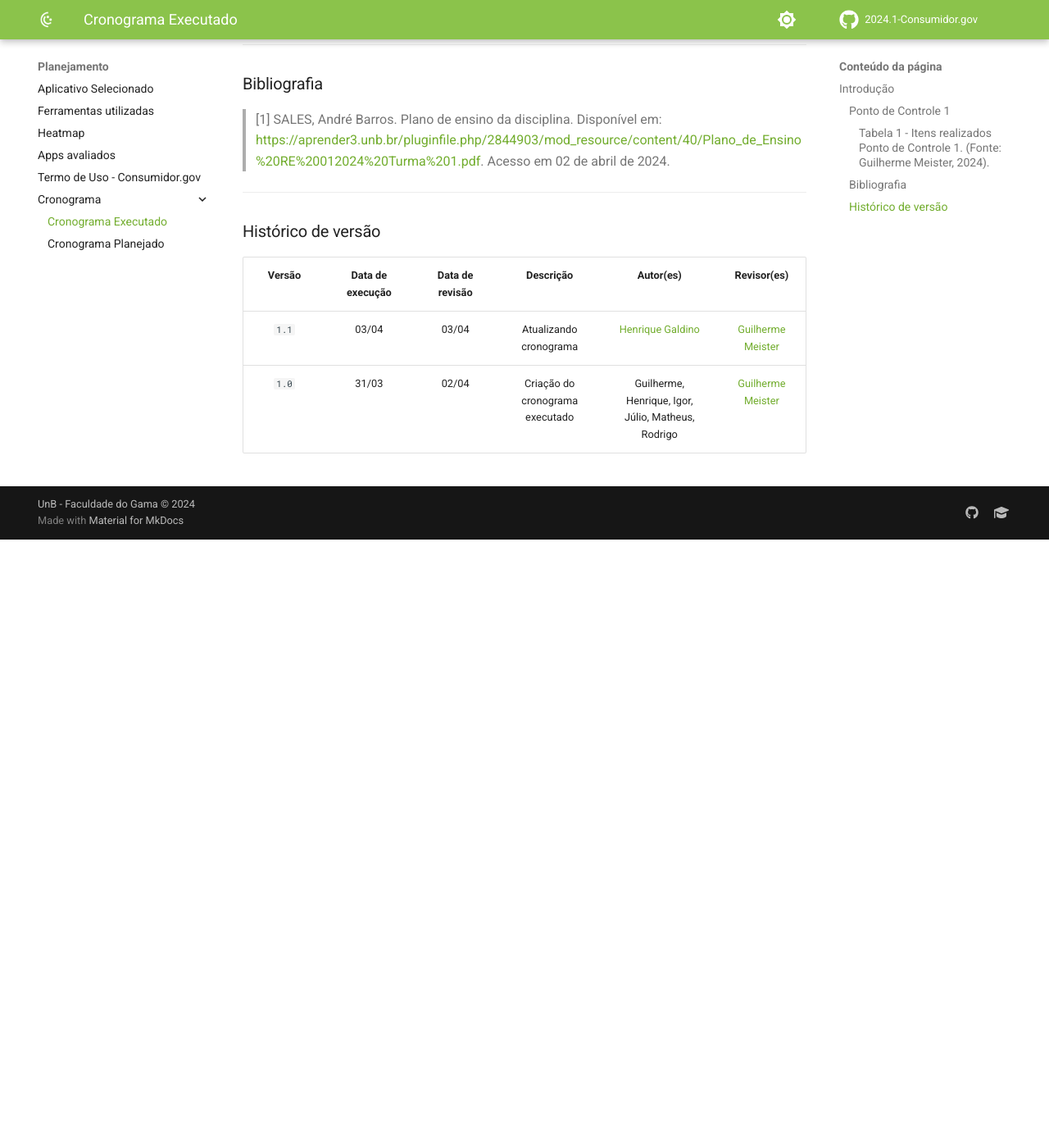
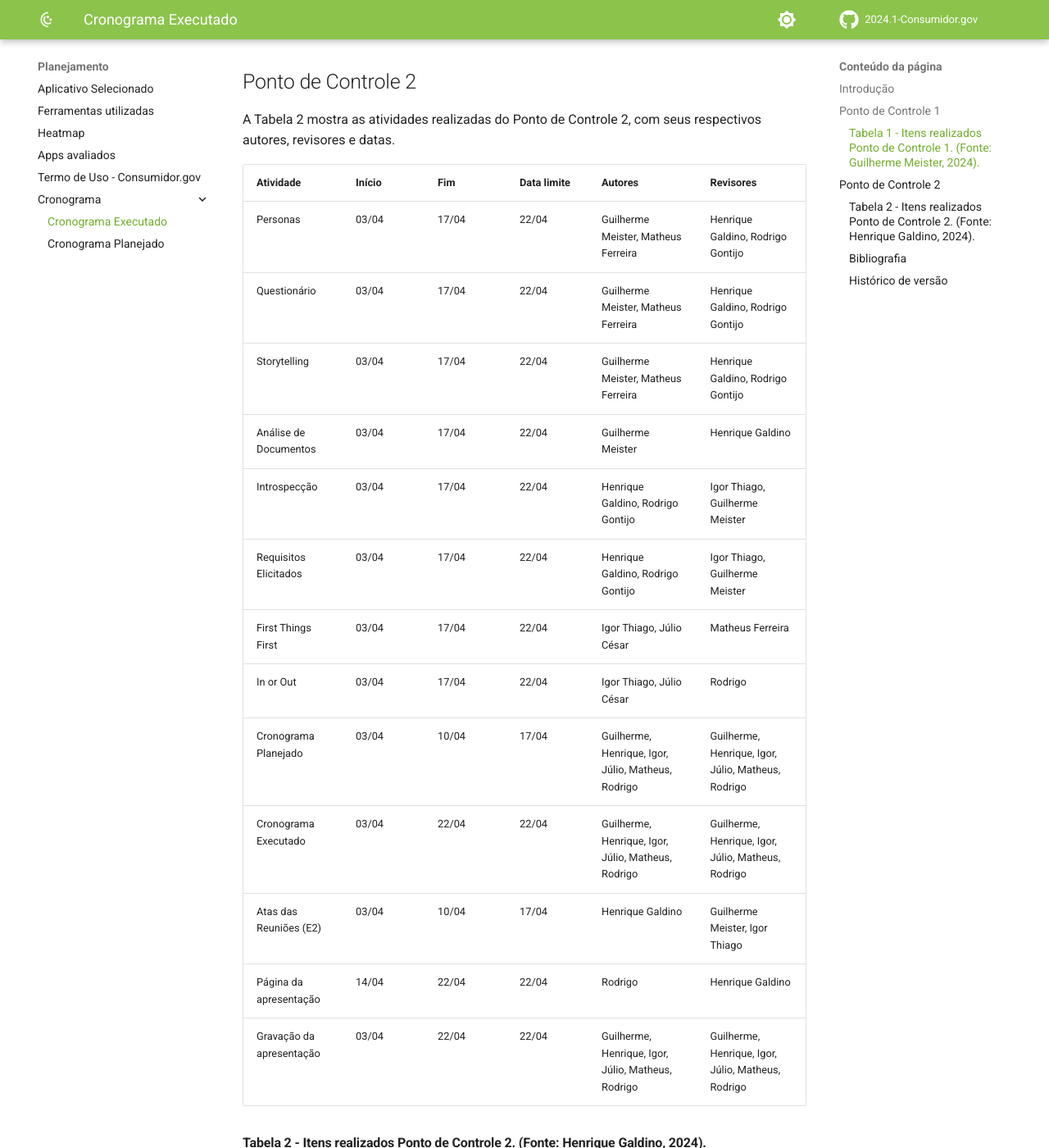
Before and after one commit to Requisitos-de-Software/2024.1-Grupo08, an MkDocs documentation site: the page built from docs/Planejamento/cronograma/cronograma-executado.md, in a window 1280 px wide and 1400 px high, scrolled down 1579 px. Shown: the whole window at 82% size. Built offline with MkDocs 1.6.1 and Material for MkDocs 9.7.7, drawn with Linux system fonts in a browser that asks for light colours; comment, search, counter and statistics services are not loaded; before the commit the page ends 2237 px from its top, so only the background shows below that; some of the changed text lies outside the part shown.

Commit message:
atualizando cronograma executado

```diff
--- a/docs/Planejamento/cronograma/cronograma-executado.md
+++ b/docs/Planejamento/cronograma/cronograma-executado.md
@@ -6,7 +6,7 @@ O cronograma da equipe foi estabelecido de acordo com as datas descritas para a
 
 Este documento tem como objetivo marcar e mostrar as reais datas e prazos utilizados para realização das atividades requeridas pelo trabalho.
 
-### Ponto de Controle 1
+## Ponto de Controle 1
 A Tabela 1 mostra as atividades realizadas do Ponto de Controle 1, com seus autores, revisores e datas.
 
 | Atividade | Início | Fim | Data limite |Autores | Revisores |
@@ -23,6 +23,28 @@ A Tabela 1 mostra as atividades realizadas do Ponto de Controle 1, com seus auto
 
 #### Tabela 1 - Itens realizados Ponto de Controle 1. (Fonte: Guilherme Meister, 2024).
 
+
+## Ponto de Controle 2
+A Tabela 2 mostra as atividades realizadas do Ponto de Controle 2, com seus respectivos autores, revisores e datas.
+
+| Atividade | Início | Fim | Data limite |Autores | Revisores |
+|-----------|--------|-----|-----|---------|-----------|
+| Personas | 03/04 | 17/04 | 22/04 | Guilherme Meister, Matheus Ferreira | Henrique Galdino, Rodrigo Gontijo |
+| Questionário | 03/04 | 17/04 | 22/04 | Guilherme Meister, Matheus Ferreira | Henrique Galdino, Rodrigo Gontijo |
+| Storytelling | 03/04 | 17/04 | 22/04 | Guilherme Meister, Matheus Ferreira | Henrique Galdino, Rodrigo Gontijo |
+| Análise de Documentos | 03/04 | 17/04 | 22/04 | Guilherme Meister | Henrique Galdino |
+| Introspecção | 03/04 | 17/04 | 22/04 | Henrique Galdino, Rodrigo Gontijo | Igor Thiago, Guilherme Meister |
+| Requisitos Elicitados | 03/04 | 17/04 | 22/04 | Henrique Galdino, Rodrigo Gontijo | Igor Thiago, Guilherme Meister |
+| First Things First | 03/04 | 17/04 | 22/04 | Igor Thiago, Júlio César | Matheus Ferreira |
+| In or Out | 03/04 | 17/04 | 22/04 | Igor Thiago, Júlio César | Rodrigo |
+| Cronograma Planejado | 03/04 | 10/04 | 17/04 | Guilherme, Henrique, Igor, Júlio, Matheus, Rodrigo | Guilherme, Henrique, Igor, Júlio, Matheus, Rodrigo |
+| Cronograma Executado |  03/04 | 22/04 | 22/04 | Guilherme, Henrique, Igor, Júlio, Matheus, Rodrigo | Guilherme, Henrique, Igor, Júlio, Matheus, Rodrigo |
+| Atas das Reuniões (E2) | 03/04 | 10/04 | 17/04 | Henrique Galdino | Guilherme Meister, Igor Thiago |
+| Página da apresentação | 14/04 | 22/04 | 22/04 | Rodrigo | Henrique Galdino |
+| Gravação da apresentação | 03/04 | 22/04 | 22/04 | Guilherme, Henrique, Igor, Júlio, Matheus, Rodrigo | Guilherme, Henrique, Igor, Júlio, Matheus, Rodrigo |
+
+#### Tabela 2 - Itens realizados Ponto de Controle 2. (Fonte: Henrique Galdino, 2024).
+
 ---
 
 ### Bibliografia
@@ -33,5 +55,6 @@ A Tabela 1 mostra as atividades realizadas do Ponto de Controle 1, com seus auto
 ### Histórico de versão
 | Versão | Data de execução  | Data de revisão |  Descrição    | Autor(es)     |  Revisor(es)  |
 | :----: | :---------------: | :-------------: | :-----------: | :-----------: | :-----------: |
-| `1.1` | 03/04 | 03/04 | Atualizando cronograma | [Henrique Galdino](https://github.com/hgaldino05) | [Guilherme Meister](https://github.com/gmeister18)|
+| `1.2` | 21/04 | 21/04 | Atualizando cronograma (entrega 2)| [Henrique Galdino](https://github.com/hgaldino05) | [Igor Thiago](https://github.com/alladin-51), [Rodrigo Gontijo](https://github.com/rodrigogontijoo)|
+| `1.1` | 03/04 | 03/04 | Atualizando cronograma (entrega 1)| [Henrique Galdino](https://github.com/hgaldino05) | [Guilherme Meister](https://github.com/gmeister18)|
 | `1.0` | 31/03 | 02/04 | Criação do cronograma executado | Guilherme, Henrique, Igor, Júlio, Matheus, Rodrigo | [Guilherme Meister](https://github.com/gmeister18) |
```
